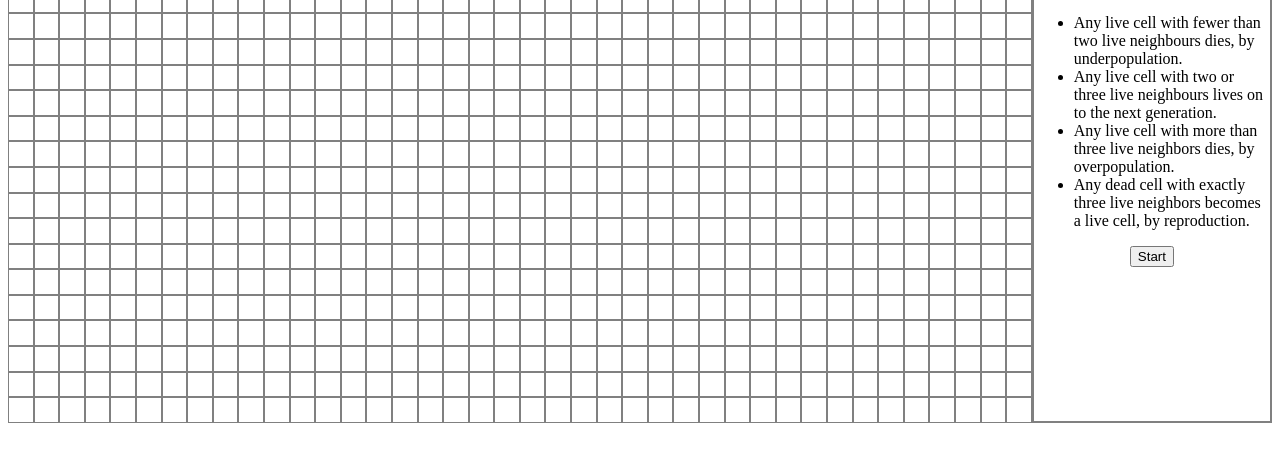
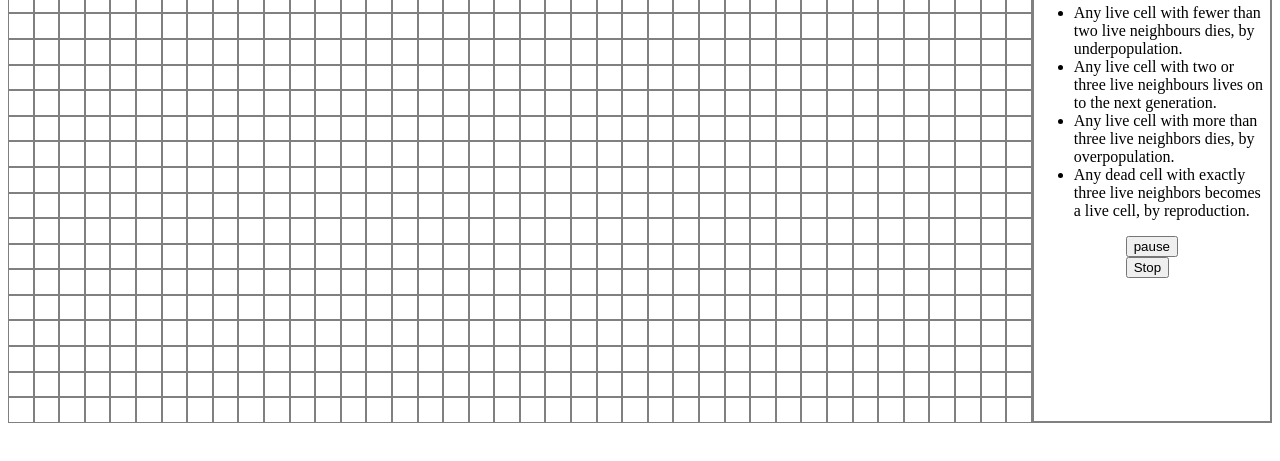
Before and after one commit to LauraRamgilStud/game-of-life, a plain HTML site: page index.html in a window 1280 px wide. Both pictures are taken after a click on the button "Start". Shown: the part 225-686 px from the top of the page. Drawn offline with Linux system fonts and the light colour scheme.

Commit message:
stop, start

```diff
--- a/index.html
+++ b/index.html
@@ -29,7 +29,10 @@
             by reproduction.
           </li>
         </ul>
-
+        <div class="btn-div">
+          <button id="pause-btn" style="display: none">pause</button>
+          <button id="stop-btn" style="display: none">Stop</button>
+        </div>
         <button id="start-btn">Start</button>
       </div>
     </div>
--- a/script.js
+++ b/script.js
@@ -3,6 +3,8 @@
 const GRID_WIDTH = 40;
 const GRID_HEIGHT = 25;
 let model = [];
+let gameInterval;
+let isGameRunning = false;
 
 window.addEventListener("load", start);
 
@@ -20,10 +22,30 @@ function selectCell(row, col) {
 }
 
 function startGame() {
-  setInterval(() => {
-    updateModel();
-    displayBoard();
-  }, 1000);
+  isGameRunning = true;
+  toggleButtons();
+  gameInterval = setTimeout(gameLoop, 1000); // start the game loop
+}
+
+function gameLoop() {
+  updateModel();
+  displayBoard();
+  if (isGameRunning) {
+    gameInterval = setTimeout(gameLoop, 1000); // Call the game loop recursively only if the game is running
+  }
+}
+
+function pauseGame() {
+  isGameRunning = false;
+  toggleButtons();
+  clearInterval(gameInterval);
+}
+
+function stopGame() {
+  isGameRunning = false;
+  toggleButtons();
+  createModel();
+  displayBoard();
 }
 
 /* ############## VIEW ################ */
@@ -34,6 +56,24 @@ function makeBoardClickable() {
 
 function makeButtonClickable() {
   document.querySelector("#start-btn").addEventListener("click", startGame);
+  document.querySelector("#pause-btn").addEventListener("click", pauseGame);
+  document.querySelector("#stop-btn").addEventListener("click", stopGame);
+}
+
+function toggleButtons() {
+  const startBtn = document.querySelector("#start-btn");
+  const pauseBtn = document.querySelector("#pause-btn");
+  const stopBtn = document.querySelector("#stop-btn");
+
+  if (isGameRunning) {
+    startBtn.style.display = "none";
+    pauseBtn.style.display = "block";
+    stopBtn.style.display = "block";
+  } else {
+    startBtn.style.display = "block";
+    pauseBtn.style.display = "none";
+    stopBtn.style.display = "none";
+  }
 }
 
 function boardClicked(evt) {
```
